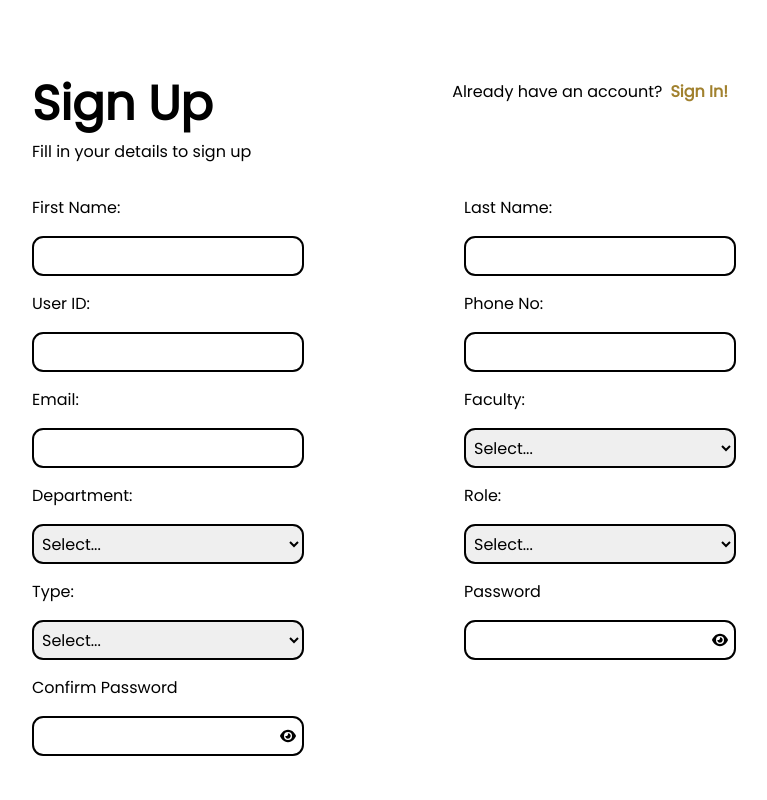
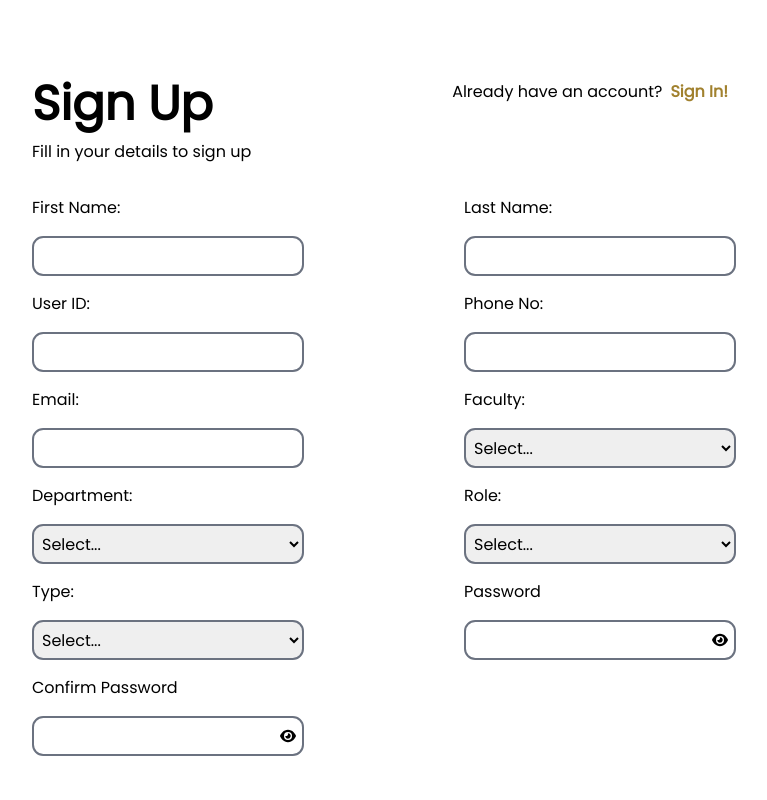
Before and after one commit to javadroid/Assignment, a React (Create React App) app: page / in a window 1280 px wide. Shown: the top 800 px of the page, without its empty margins (256-1023 px from the left). Built offline with nearby package versions, Linux system fonts and the light colour scheme.

Commit message:
changesMade

```diff
--- a/src/components/DropDown.tsx
+++ b/src/components/DropDown.tsx
@@ -14,7 +14,7 @@ function DropDown() {
         id="dropDown"
         value={selectOption}
         onChange={handleChange}
-        className="border-black w-[17rem] my-4 h-[2.5rem] px-1 border-2 rounded-[0.7rem] outline-none  focus:border-[#a1812e]
+        className="borderBlack w-[17rem] my-4 h-[2.5rem] px-1 border-2 rounded-[0.7rem] outline-none  focus:border-[#a1812e]
         "
       >
         <option value="">Select...</option>
--- a/src/components/ForgetPassword.tsx
+++ b/src/components/ForgetPassword.tsx
@@ -22,8 +22,8 @@ const ForgetPassword = () => {
         <div className="image basis-1/3"></div>
         <div className="basis-2/3 flex flex-col pt-28 px-24 pb-96">
           <div className="flex flex-row justify-between mb-28 items-center">
-            <Link to={"/signIn"} className="text-[#a1812e]">
-              <FaArrowLeft />
+            <Link to={"/signIn"} className="group text-[#a1812e]">
+              <FaArrowLeft className="opacity-70 group-hover:-translate-x-1 transition" />
             </Link>
             <p className="font-medium">
               Don't have an account?{" "}
@@ -68,7 +68,7 @@ const ForgetPassword = () => {
                     }`}
                     disabled={!isEmailValid(email)} // Disable the button if email is not valid
                   >
-                    <span className="text-base text-white">Proceed</span>
+                    <span className="text-base text-white ">Proceed</span>
                   </button>
                 </div>
 
--- a/src/components/SignIn.tsx
+++ b/src/components/SignIn.tsx
@@ -45,8 +45,8 @@ function SignIn() {
         {/* The Signup page */}
         <div className="basis-2/3 flex flex-col pt-28 px-24 pb-96">
           <div className="flex flex-row justify-between mb-28 items-center">
-            <Link to={"/"} className="text-[#a1812e]">
-              <FaArrowLeft />
+            <Link to={"/"} className="group text-[#a1812e]">
+              <FaArrowLeft className="opacity-70 group-hover:-translate-x-1 transition" />
             </Link>
             <p className="font-medium">
               Don't have an account?{" "}
@@ -113,13 +113,13 @@ function SignIn() {
 
                 <div className="mb-16">
                   <button
-                    className={`w-72 flex flex-row justify-center items-center px-16 py-2 rounded-xl bg-[#a1812e] ${
+                    className={`group w-72 flex flex-row justify-center items-center px-16 py-2 rounded-xl bg-[#a1812e] ${
                       !isFormValid ? "opacity-50 cursor-not-allowed" : ""
                     }`}
                     disabled={!isFormValid}
                   >
                     <span className="text-base text-white">Sign In</span>
-                    <GoArrowRight className="ml-2 text-xl text-white" />
+                    <GoArrowRight className="ml-2 text-xl text-white opacity-70 group-hover:translate-x-1 transition" />
                     {/* <FaArrowRightLong /> */}
                   </button>
                 </div>
--- a/src/components/SignUp.tsx
+++ b/src/components/SignUp.tsx
@@ -48,19 +48,19 @@ const SignUp: React.FC = () => {
             <input
               type="text"
               id="fname"
-              className="border-black border-2 w-[17rem] my-4 h-[2.5rem] px-1 rounded-[0.7rem] outline-none  focus:border-[#a1812e]"
+              className="borderBlack border-2 w-[17rem] my-4 h-[2.5rem] px-1 rounded-[0.7rem] outline-none  focus:border-[#a1812e]"
             />
             <label htmlFor="userID">User ID:</label>
             <input
               type="text"
               id="userID"
-              className="border-black border-2 w-[17rem] my-4 h-[2.5rem] px-1 rounded-[0.7rem] outline-none  focus:border-[#a1812e]"
+              className="borderBlack border-2 w-[17rem] my-4 h-[2.5rem] px-1 rounded-[0.7rem] outline-none  focus:border-[#a1812e]"
             />
             <label htmlFor="email">Email:</label>
             <input
               type="email"
               id="email"
-              className="border-black border-2 w-[17rem] my-4 h-[2.5rem] px-1 rounded-[0.7rem] outline-none  focus:border-[#a1812e]"
+              className="borderBlack border-2 w-[17rem] my-4 h-[2.5rem] px-1 rounded-[0.7rem] outline-none  focus:border-[#a1812e]"
             />
             <label htmlFor="dropDownDept">Department:</label>
             <DropDown />
@@ -73,7 +73,7 @@ const SignUp: React.FC = () => {
               <input
                 type={showPassword ? "text" : "password"}
                 id="confirmPassword"
-                className="border-black w-[17rem] my-4 h-[2.5rem] px-1 border-2 rounded-[0.7rem] outline-none  focus:border-[#a1812e]"
+                className="borderBlack w-[17rem] my-4 h-[2.5rem] px-1 border-2 rounded-[0.7rem] outline-none  focus:border-[#a1812e]"
               />
               <div className="absolute right-2">
                 {showPassword ? (
@@ -89,13 +89,13 @@ const SignUp: React.FC = () => {
             <input
               type="text"
               id="lname"
-              className="border-black w-[17rem] my-4 h-[2.5rem] px-1 border-2 rounded-[0.7rem] outline-none  focus:border-[#a1812e]"
+              className="borderBlack w-[17rem] my-4 h-[2.5rem] px-1 border-2 rounded-[0.7rem] outline-none  focus:border-[#a1812e]"
             />
             <label htmlFor="PhoneNo">Phone No:</label>
             <input
               type="tel"
               id="phoneNo"
-              className="border-black w-[17rem] my-4 h-[2.5rem] px-1 border-2 rounded-[0.7rem] outline-none  focus:border-[#a1812e]"
+              className="borderBlack w-[17rem] my-4 h-[2.5rem] px-1 border-2 rounded-[0.7rem] outline-none  focus:border-[#a1812e]"
             />
             <label htmlFor="Faculty">Faculty:</label>
             <DropDown />
@@ -106,7 +106,7 @@ const SignUp: React.FC = () => {
               <input
                 type={showPassword ? "text" : "password"}
                 id="confirmPassword"
-                className="border-black w-[17rem] my-4 h-[2.5rem] px-1 border-2 rounded-[0.7rem] outline-none  focus:border-[#a1812e]"
+                className="borderBlack w-[17rem] my-4 h-[2.5rem] px-1 border-2 rounded-[0.7rem] outline-none  focus:border-[#a1812e]"
               />
               <div className="absolute right-2">
                 {showPassword ? (
@@ -130,9 +130,9 @@ const SignUp: React.FC = () => {
             </Link>
           </p>
           <div className=" mt-16 flex justify-center">
-            <button className="w-[50rem] h-[3rem] flex flex-row justify-center items-center px-16 py-2 rounded-xl bg-[#a1812e]">
+            <button className="group w-[50rem] h-[3rem] flex flex-row justify-center items-center px-16 py-2 rounded-xl bg-[#a1812e]">
               <span className="text-base text-white">Sign In</span>
-              <GoArrowRight className="ml-2 text-xl text-white" />
+              <GoArrowRight className="ml-2 text-xl text-white opacity-70 group-hover:translate-x-1 transition" />
             </button>
           </div>
         </div>
--- a/src/index.css
+++ b/src/index.css
@@ -4,7 +4,8 @@
 @tailwind utilities;
 
 .borderBlack {
-  @apply border-black/10;
+  /* @apply border-black/10; */
+  @apply border-gray-500
 }
 .image {
   background: url("./assets/images/Frame-186.png");
```
